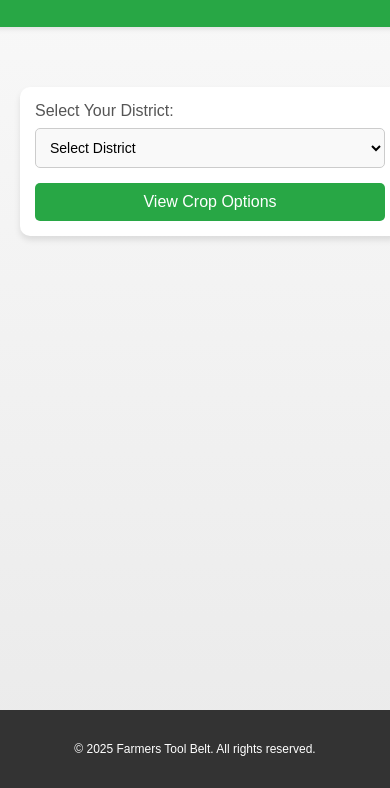
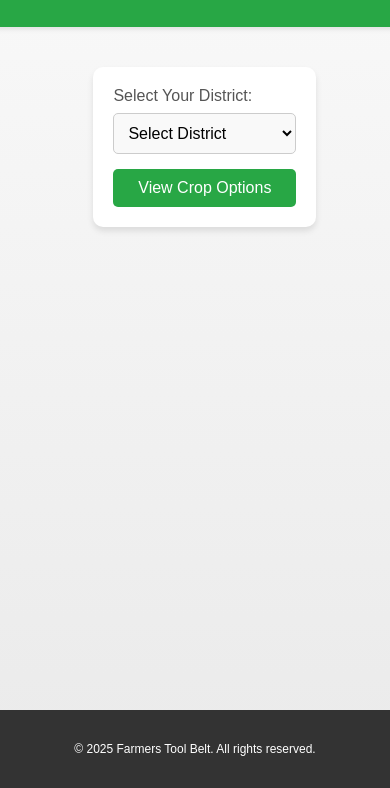
Before and after one commit to justicemkumba/Farmers-Tool-Belt, a plain HTML site: page frontend/index.html in a window 390 px wide. Shown: the part 56-844 px from the top of the page. Drawn offline with Linux system fonts and the light colour scheme.

Commit message:
Update styles.css

```diff
--- a/frontend/styles.css
+++ b/frontend/styles.css
@@ -50,17 +50,18 @@ footer {
     text-align: center;
     padding: 10px 20px;
     width: 100%;
+    position: bottom;
+    bottom: 0;
+    left: 0;
     font-size: 14px;
     box-sizing: border-box;
-    margin-top: auto; /* Push footer to the bottom */
+    z-index: 10;
 }
 
 /* Ensure content is visible above the footer */
 main {
-    flex: 1; /* Allow main content to grow and fill the space */
-    width: 100%;
-    padding: 20px;
-    box-sizing: border-box;
+    flex: 1;
+    padding-bottom: 20px;
 }
 
 /* Sections */
@@ -181,8 +182,7 @@ main {
     }
 
     .section {
-        width: 100%; /* Full width on smaller screens */
-        padding: 15px; /* Reduce padding for smaller screens */
+        width: 90%;
     }
 
     header h1 {
@@ -191,15 +191,6 @@ main {
 
     footer {
         font-size: 12px;
-        padding: 10px; /* Reduce padding for smaller screens */
-    }
-
-    .button {
-        max-width: 100%; /* Full width buttons on smaller screens */
-    }
-
-    .dropdown {
-        font-size: 14px; /* Smaller font size for dropdowns */
     }
 }
 
```
